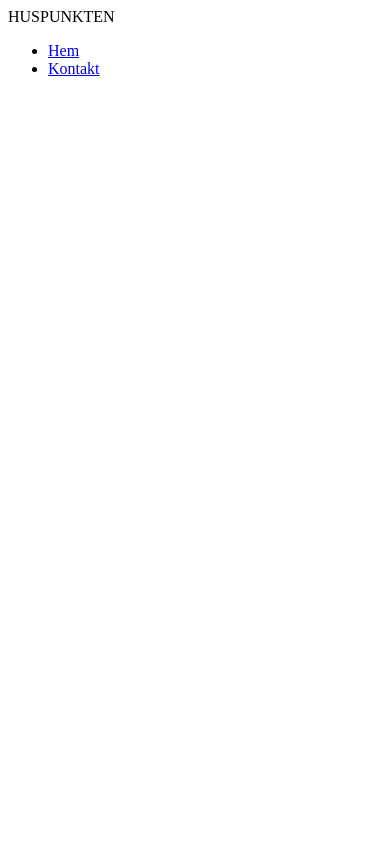
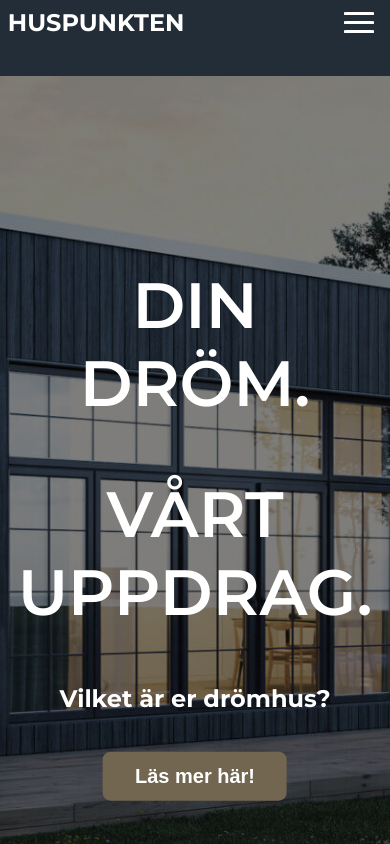
Before and after one commit to MelSilgon/Huspunkten, a plain HTML site: page index.html in a window 390 px wide. Drawn offline with Linux system fonts and the light colour scheme.

Commit message:
Navbar & hero image w/ text

```diff
--- a/app.js
+++ b/app.js
@@ -0,0 +1,14 @@
+//Show Navbar
+
+//targeting toggle-botton and the first array (0)
+const toggleButton = document.getElementsByClassName('toggle-button')[0]
+
+//targeting navbar-links and the first array (0)
+const navbarLinks = document.getElementsByClassName('navbar-links')[0]
+
+//Listen on click on toggle button then activate the navbarlinks list
+toggleButton.addEventListener('click', () => {
+
+    navbarLinks.classList.toggle('active')
+
+})
--- a/index.html
+++ b/index.html
@@ -8,7 +8,7 @@
     <link rel="stylesheet" href="stylesheet.css">
     <script src="app.js" defer></script>
     <title>Huspunkten</title>
-    <!-- Validated Above 2022-09-08 -->
+    <!-- Validated Above 2022-09-08 10:05-->
 </head>
 <body>
     <nav class="navbar">
@@ -27,5 +27,15 @@
             </ul>
         </div>
     </nav>
+    <section class="hero-image">
+        <div class="hero-text">
+            <h1>DIN DRÖM.</h1>
+            <h1>VÅRT UPPDRAG.</h1>
+            <h2 id="usp-text">
+                Vilket är er drömhus?<br>
+            </h2>
+            <button class="btn" onclick="window.location.href='http://iths.se';"">Läs mer här!</button>
+        </div>
+    </section>
 </body>
 </html>
--- a/stylesheet.css
+++ b/stylesheet.css
@@ -0,0 +1,216 @@
+/*Google web font Montserrat*/
+@import url('https://fonts.googleapis.com/css2?family=Montserrat:wght@100;200;300;400;500;600;700;800;900&display=swap');
+
+/*Description
+1. Root settings
+2. Body, html settings
+3. Buttons
+4. Navbar
+5. Hero section
+6.
+7.
+*/
+
+/*1.Root settings*/
+* {
+    font-family: Montserrat;
+    box-sizing: border-box;
+/*Declare the colors of the website*/
+    --one: #026873;
+
+    --two: #0596A6;
+
+    --three: #03A6A6;
+
+    --four: #222d38;
+
+    --five: #DAD3C8;
+
+    --black: black;
+
+    --six: #726651;
+
+    --white: #ffffff;
+}
+/*Above Validated 2022-09-08 10:34*/
+
+/*2.Body, html settings*/
+body, html {
+    /*Make it so that all space is stretched*/
+    margin:0;
+    padding:0;
+    /*No overflow*/
+    overflow-x: hidden;
+    height:100%;
+    background-color: var(--five);
+}
+/*Above Validated 2022-09-08 10:54*/
+
+/*3.Buttons*/
+/*Button 1*/
+
+.btn {
+    border: none;
+    background-color: var(--six);
+    border-radius: 8px;
+    display: inline-block;
+    cursor: pointer;
+    color: #ffffff;
+    font-family: Arial;
+    font-size: 20px;
+    font-weight: bold;
+    padding: 13px 32px;
+    text-decoration: none;
+}
+
+/*Button 2*/
+
+.btn2 {
+    border: none;
+    background-color: var(--black);
+    border-radius: 8px;
+    display: inline-block;
+    cursor: pointer;
+    color: #ffffff;
+    font-family: Arial;
+    font-size: 20px;
+    font-weight: bold;
+    padding: 13px 32px;
+    text-decoration: none;
+}
+
+/*4.Navbar*/
+.navbar {
+    display: flex;
+    justify-content: space-between;
+    height: 9vh;
+    width: 100%;
+    position: fixed;
+    align-items: center;
+    margin: auto;
+    background-color: var(--four);
+    z-index:999;
+    top:0;
+    left:0;
+    transition: 0.3s ease-in-out;
+}
+
+/*Logo title settings*/
+.brand-title {
+    font-size: 1.5rem;
+    color: var(--white);
+    font-weight: bold;
+    margin-left: 2vw;
+}
+
+.navbar-links {
+    height:100%;
+    background-color: var(--four);
+}
+
+.navbar-links ul {
+    display: flex;
+    margin-top:2.5vh;
+    padding:0;
+    color: var(--white);
+}
+
+.navbar-links li {
+    list-style: none;
+}
+
+.navbar-links li a{
+    text-decoration: none;
+    color: var(--white);
+    padding: 0.5rem;
+    margin: 2vw;
+
+}
+
+.navbar-links li:hover {
+    font-weight: 800;
+    text-decoration: underline;
+}
+
+.toggle-button {
+    position: absolute;
+    top: .75rem;
+    right: 1rem;
+    display: none;
+    flex-direction: column;
+    justify-content: space-between;
+    width: 30px;
+    height: 21px;
+}
+
+.toggle-button .bar {
+    height: 3px;
+    width: 100%;
+    background-color: var(--white);
+    border-radius: 10%;
+}
+
+@media screen and (max-width: 400px) {
+    .navbar {
+        flex-direction: column;
+        align-items: flex-start;
+    }
+
+    .toggle-button {
+        display: flex;
+    }
+
+    .navbar-links {
+        display: none;
+        width: 100%;
+    }
+
+    .navbar-links ul {
+        width: 100%;
+        flex-direction: column;
+    }
+
+    .navbar-links ul li {
+        text-align: center;
+    }
+
+    .navbar-links ul li a {
+        padding: .05rem 1rem;
+    }
+
+    .navbar-links.active {
+        display: flex;
+    }
+
+    .brand-title {
+        margin-top: 2vw;
+    }
+}
+
+/*Hero section (Hero image)*/
+.hero-image {
+    background-image: linear-gradient(rgba(0,0,0,0.5), rgba(0, 0, 0, 0.5) ), url(/img/hus1.jpg);
+    height: 120vh;
+    background-position: center;
+    background-repeat: no-repeat;
+    background-size: cover;
+    position: relative;
+}
+
+.hero-text {
+    text-align: center;
+    position: absolute;
+    top:50%;
+    left:50%;
+    transform: translate(-50%, -50%);
+    color: var(--white);
+}
+
+.hero-text h1 {
+    font-size: 4rem;
+    font-weight: 600;
+}
+
+.hero-image .btn {
+    margin-top: 5vw;
+}
```
